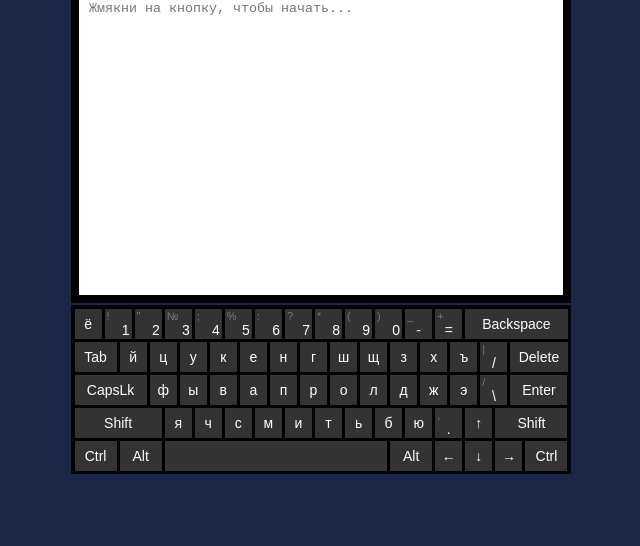
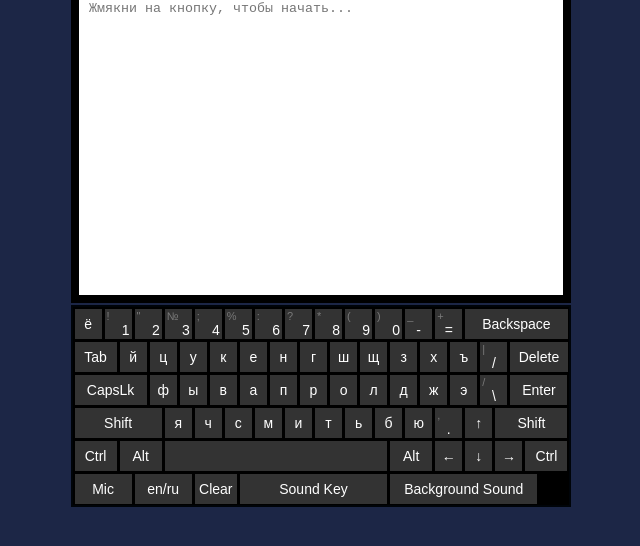
Before and after one commit to Iogsotot/virtual-keyboard, a website with bundled scripts: page src/index.html in a window 1280 px wide. Shown: the part 40-586 px from the top of the page, without its empty margins (319-959 px from the left). Built offline with nearby package versions, Linux system fonts and the light colour scheme.

Commit message:
feat: add sounds for keys

```diff
--- a/src/scripts/Key.js
+++ b/src/scripts/Key.js
@@ -3,11 +3,13 @@
 import create from './utils/create.js';
 
 export default class Key {
-  constructor({ small, shift, code }) {
+  constructor({ small, shift, code, sound }) {
     this.code = code;
     this.small = small;
     this.shift = shift;
-    this.isFnKey = Boolean(small.match(/Ctrl|arr|Alt|Shift|Tab|Back|Del|Enter|Caps|Esc\Win/));
+    this.sound = sound;
+    // this.isFnKey = Boolean(small.match(/Ctrl|arr|Alt|Shift|Tab|Back|Del|Enter|Caps|Esc|Win|Mic|Lang|Clear|SoundKeySwitch|BackgroundSound/));
+    this.isFnKey = Boolean(code.match(/ControlLeft|ArrowRight|ArrowLeft|ArrowUp|ArrowDown|ControlRight|AltLeft|AltRight|ShiftLeft|ShiftRight|Tab|Back|Del|Enter|Caps|Esc|Win|Mic|Lang|Clear|SoundKeySwitch|BackgroundSound/));
 
     // проверяем, что если в объекте по ключу shift лежит не буквы и не цифры, то
     // создаём элемент div с классом sub и записывает в свойства экземпляра класса Key
--- a/src/scripts/Keyboard.js
+++ b/src/scripts/Keyboard.js
@@ -13,11 +13,17 @@ const main = create('main', '',
 export default class Keyboard {
   constructor(rowsOrder) {
     this.rowsOrder = rowsOrder;
+    this.soundEnabled = true;
     // смотрим значение в объекте по ключу
     this.keysPressed = {};
     this.isCaps = false;
-    // this.shiftKey = false;
+    this.isShift = false;
     this.keyBase = [];
+    this.sounds = new Map();
+    this.sounds.set('ru', document.getElementById('ruSound'));
+    this.sounds.set('en', document.getElementById('enSound'));
+    this.sounds.set('fn', document.getElementById('fnSound'));
+    this.sounds.set('num', document.getElementById('numSound'));
   }
 
   // ru or en
@@ -88,6 +94,12 @@ export default class Keyboard {
   //   keyObj.removeEventListener('mouseleave', this.resetButtonsState);
   // }
 
+  changeSoundSetting() {
+    if (this.soundEnabled) this.soundEnabled = false;
+    else this.soundEnabled = true;
+    storage.set('kbSoundEnabled', this.soundEnabled);
+  }
+
   // стрелочная функция для сохранения контекста
   handleEvent = (e) => {
     // один обработчик для всех событий
@@ -99,12 +111,19 @@ export default class Keyboard {
     // вешаем постоянный фокус на textarea
     this.output.focus();
 
+    if (this.soundEnabled) {
+      // добавляем звук(смотрим в объект клавиши)
+      this.sounds.get(keyObj.sound).play();
+    }
+
     if (type.match(/keydown|mousedown/)) {
       if (!type.match(/mouse/)) e.preventDefault();
 
       // флаг состояния шифта
-      if (code.match(/Shift/)) this.shiftKey = true;
-      if (this.shiftKey) this.switchUpperCase(true);
+      if (code.match(/Shift/)) this.isShift = true;
+      if (this.isShift) this.switchUpperCase(true);
+
+      if (code.match(/SoundKeySwitch/)) this.changeSoundSetting();
 
       if (code.match(/Control|Alt|Caps|Shift/) && e.repeat) return;
 
@@ -129,27 +148,25 @@ export default class Keyboard {
       }
 
       // // залипание класса для шифта
-      // if (code.match(/Shift/) && !this.shiftKey) {
-      //   this.shiftKey = true;
+      // if (code.match(/Shift/) && !this.isShift) {
+      //   this.isShift = true;
       //   this.switchUpperCase(true);
-      // } else if (code.match(/Shift/) && this.shiftKey) {
-      //   this.shiftKey = false;
+      // } else if (code.match(/Shift/) && this.isShift) {
+      //   this.isShift = false;
       //   this.switchUpperCase(false);
       //   keyObj.div.classList.remove('active');
       // }
 
       // проверяем статус капслока
       if (!this.isCaps) {
-        this.printToOutput(keyObj, this.shiftKey ? keyObj.shift : keyObj.small);
+        this.printToOutput(keyObj, this.isShift ? keyObj.shift : keyObj.small);
       } else if (this.isCaps) {
-        if (this.shiftKey) {
+        if (this.isShift) {
           this.printToOutput(keyObj, keyObj.sub.innerHTML ? keyObj.shift : keyObj.small);
         } else {
           this.printToOutput(keyObj, !keyObj.sub.innerHTML ? keyObj.shift : keyObj.small);
         }
       }
-
-
 
       this.keysPressed[keyObj.code] = keyObj;
       // console.log(keyObj);
@@ -159,7 +176,7 @@ export default class Keyboard {
     } else if (type.match(/keyup|mouseup/)) {
       this.resetPressedButtons(code);
       if (code.match(/Shift/)) {
-        this.shiftKey = false;
+        this.isShift = false;
         this.switchUpperCase(false);
       }
       if (code.match(/Control/)) this.ctrlKey = false;
@@ -173,7 +190,7 @@ export default class Keyboard {
   resetButtonState = ({ target: { dataset: { code } } }) => {
     if (code.match('Shift')) {
       this.switchUpperCase(false);
-      this.shiftKey = false;
+      this.isShift = false;
       // убираем подсветку
       this.keysPressed[code].div.classList.remove('active');
     }
@@ -212,6 +229,7 @@ export default class Keyboard {
       // eslint-disable-next-line no-param-reassign
       button.shift = keyObj.shift;
       button.small = keyObj.small;
+      button.sound = keyObj.sound;
 
       if (keyObj.shift && keyObj.shift.match(/[^a-zA-Zа-яА-ЯёЁ0-9]/g)) {
         button.sub.innerHTML = keyObj.shift;
@@ -230,15 +248,15 @@ export default class Keyboard {
     if (isTrue) {
       this.keyButtons.forEach((button) => {
         if (button.sub) {
-          if (this.shiftKey) {
+          if (this.isShift) {
             button.sub.classList.add('sub-active'); // класс для Uppercase
             button.letter.classList.add('sub-inactive'); // оно же
           }
         }
 
-        if (!button.isFnKey && this.isCaps && !this.shiftKey && !button.sub.innerHTML) {
+        if (!button.isFnKey && this.isCaps && !this.isShift && !button.sub.innerHTML) {
           button.letter.innerHTML = button.shift;
-        } else if (!button.isFnKey && this.isCaps && this.shiftKey) {
+        } else if (!button.isFnKey && this.isCaps && this.isShift) {
           button.letter.innerHTML = button.small;
         } else if (!button.isFnKey && !button.sub.innerHTML) {
           button.letter.innerHTML = button.shift;
@@ -246,7 +264,7 @@ export default class Keyboard {
       });
     } else {
       this.keyButtons.forEach((button) => {
-      // если пришла кнопка со спецсимволом
+        // если пришла кнопка со спецсимволом
         if (button.sub.innerHTML && !button.isFnKey) {
           button.sub.classList.remove('sub-active'); // класс для Uppercase
           button.letter.classList.remove('sub-inactive'); // оно же
--- a/src/scripts/layouts/en.js
+++ b/src/scripts/layouts/en.js
@@ -3,345 +3,414 @@ export default [
     small: '`',
     shift: '~',
     code: 'Backquote',
+    sound: 'en'
   },
   {
     small: '1',
     shift: '!',
     code: 'Digit1',
+    sound: 'num'
   },
   {
     small: '2',
     shift: '@',
     code: 'Digit2',
+    sound: 'num'
   },
   {
     small: '3',
     shift: '#',
     code: 'Digit3',
+    sound: 'num'
   },
   {
     small: '4',
     shift: '$',
     code: 'Digit4',
+    sound: 'num'
   },
   {
     small: '5',
     shift: '%',
     code: 'Digit5',
+    sound: 'num'
   },
   {
     small: '6',
     shift: '^',
     code: 'Digit6',
+    sound: 'num'
   },
   {
     small: '7',
     shift: '&',
     code: 'Digit7',
+    sound: 'num'
   },
   {
     small: '8',
     shift: '*',
     code: 'Digit8',
+    sound: 'num'
   },
   {
     small: '9',
     shift: '(',
     code: 'Digit9',
+    sound: 'num'
   },
   {
     small: '0',
     shift: ')',
     code: 'Digit0',
+    sound: 'num'
   },
   {
     small: '-',
     shift: '_',
     code: 'Minus',
+    sound: 'num'
   },
   {
     small: '=',
     shift: '+',
     code: 'Equal',
+    sound: 'num'
   },
   {
     small: 'Backspace',
     shift: null,
     code: 'Backspace',
+    sound: 'fn'
   },
   {
     small: 'Delete',
     shift: null,
     code: 'Delete',
+    sound: 'fn'
   },
   {
     small: 'Tab',
     shift: null,
     code: 'Tab',
+    sound: 'fn'
   },
   {
     small: 'q',
     shift: 'Q',
     code: 'KeyQ',
+    sound: 'en'
   },
   {
     small: 'w',
     shift: 'W',
     code: 'KeyW',
+    sound: 'en'
   },
   {
     small: 'e',
     shift: 'E',
     code: 'KeyE',
+    sound: 'en'
   },
   {
     small: 'r',
     shift: 'R',
     code: 'KeyR',
+    sound: 'en'
   },
   {
     small: 't',
     shift: 'T',
     code: 'KeyT',
+    sound: 'en'
   },
   {
     small: 'y',
     shift: 'Y',
     code: 'KeyY',
+    sound: 'en'
   },
   {
     small: 'u',
     shift: 'U',
     code: 'KeyU',
+    sound: 'en'
   },
   {
     small: 'i',
     shift: 'I',
     code: 'KeyI',
+    sound: 'en'
   },
   {
     small: 'o',
     shift: 'O',
     code: 'KeyO',
+    sound: 'en'
   },
   {
     small: 'p',
     shift: 'P',
     code: 'KeyP',
+    sound: 'en'
   },
   {
     small: '[',
     shift: '{',
     code: 'BracketLeft',
+    sound: 'en'
   },
   {
     small: ']',
     shift: '}',
     code: 'BracketRight',
+    sound: 'en'
   },
   {
     small: 'Enter',
     shift: null,
     code: 'Enter',
+    sound: 'fn'
   },
   {
     small: 'CapsLk',
     shift: null,
     code: 'CapsLock',
+    sound: 'fn'
   },
   {
     small: 'a',
     shift: 'A',
     code: 'KeyA',
+    sound: 'en'
   },
   {
     small: 's',
     shift: 'S',
     code: 'KeyS',
+    sound: 'en'
   },
   {
     small: 'd',
     shift: 'D',
     code: 'KeyD',
+    sound: 'en'
   },
   {
     small: 'f',
     shift: 'F',
     code: 'KeyF',
+    sound: 'en'
   },
   {
     small: 'g',
     shift: 'G',
     code: 'KeyG',
+    sound: 'en'
   },
   {
     small: 'h',
     shift: 'H',
     code: 'KeyH',
+    sound: 'en'
   },
   {
     small: 'j',
     shift: 'J',
     code: 'KeyJ',
+    sound: 'en'
   },
   {
     small: 'k',
     shift: 'K',
     code: 'KeyK',
+    sound: 'en'
   },
   {
     small: 'l',
     shift: 'L',
     code: 'KeyL',
+    sound: 'en'
   },
   {
     small: ';',
     shift: ':',
     code: 'Semicolon',
+    sound: 'en'
   },
   {
     small: "'",
     shift: '"',
     code: 'Quote',
+    sound: 'en'
   },
   {
     small: '\\',
     shift: '|',
     code: 'Backslash',
+    sound: 'en'
   },
   {
     small: 'Shift',
     shift: null,
     code: 'ShiftLeft',
+    sound: 'fn'
   },
   {
     small: '<',
     shift: '>',
     code: 'IntlBackslash',
+    sound: 'en'
   },
   {
     small: 'z',
     shift: 'Z',
     code: 'KeyZ',
+    sound: 'en'
   },
   {
     small: 'x',
     shift: 'X',
     code: 'KeyX',
+    sound: 'en'
   },
   {
     small: 'c',
     shift: 'C',
     code: 'KeyC',
+    sound: 'en'
   },
   {
     small: 'v',
     shift: 'V',
     code: 'KeyV',
+    sound: 'en'
   },
   {
     small: 'b',
     shift: 'B',
     code: 'KeyB',
+    sound: 'en'
   },
   {
     small: 'n',
     shift: 'N',
     code: 'KeyN',
+    sound: 'en'
   },
   {
     small: 'm',
     shift: 'M',
     code: 'KeyM',
+    sound: 'en'
   },
   {
     small: ',',
     shift: '<',
     code: 'Comma',
+    sound: 'en'
   },
   {
     small: '.',
     shift: '>',
     code: 'Period',
+    sound: 'en'
   },
   {
     small: '/',
     shift: '?',
     code: 'Slash',
+    sound: 'en'
   },
   {
     small: 'Shift',
     shift: null,
     code: 'ShiftRight',
+    sound: 'fn'
   },
   {
     small: 'Ctrl',
     shift: null,
     code: 'ControlLeft',
+    sound: 'fn'
   },
   {
     small: 'Alt',
     shift: null,
     code: 'AltLeft',
+    sound: 'fn'
   },
   {
     small: ' ',
     shift: null,
     code: 'Space',
+    sound: 'fn'
   },
   {
     small: 'Alt',
     shift: null,
     code: 'AltRight',
+    sound: 'fn'
   },
   {
     small: 'Ctrl',
     shift: null,
     code: 'ControlRight',
+    sound: 'fn'
   },
   {
     small: '&larr;',
     shift: null,
     code: 'ArrowLeft',
+    sound: 'fn'
   },
   {
     small: '&uarr;',
     shift: null,
     code: 'ArrowUp',
+    sound: 'fn'
   },
   {
     small: '&darr;',
     shift: null,
     code: 'ArrowDown',
+    sound: 'fn'
   },
   {
     small: '&rarr;',
     shift: null,
     code: 'ArrowRight',
+    sound: 'fn'
   },
   {
     small: 'Mic',
     shift: null,
     code: 'Mic',
+    sound: 'fn'
   },
   {
     small: 'en/ru',
     shift: null,
-    code: 'En/ru',
+    code: 'Lang',
+    sound: 'fn'
   },
   {
     small: 'Clear',
     shift: null,
-    code: 'Win',
+    code: 'Clear',
+    sound: 'fn'
   },
   {
-    small: 'SoundKeySwitch',
+    small: 'Sound Key',
     shift: null,
     code: 'SoundKeySwitch',
+    sound: 'fn'
   },
   {
-    small: 'BackgroundSound',
+    small: 'Background ound',
     shift: null,
     code: 'BackgroundSound',
+    sound: 'fn'
   },
 ];
--- a/src/scripts/layouts/ru.js
+++ b/src/scripts/layouts/ru.js
@@ -3,345 +3,414 @@ export default [
     small: 'CapsLk',
     shift: null,
     code: 'CapsLock',
+    sound: 'fn'
   },
   {
     small: 'ё',
     shift: 'Ё',
     code: 'Backquote',
+    sound: 'ru'
   },
   {
     small: '1',
     shift: '!',
     code: 'Digit1',
+    sound: 'num'
   },
   {
     small: '2',
     shift: '"',
     code: 'Digit2',
+    sound: 'num'
   },
   {
     small: '3',
     shift: '№',
     code: 'Digit3',
+    sound: 'num'
   },
   {
     small: '4',
     shift: ';',
     code: 'Digit4',
+    sound: 'num'
   },
   {
     small: '5',
     shift: '%',
     code: 'Digit5',
+    sound: 'num'
   },
   {
     small: '6',
     shift: ':',
     code: 'Digit6',
+    sound: 'num'
   },
   {
     small: '7',
     shift: '?',
     code: 'Digit7',
+    sound: 'num'
   },
   {
     small: '8',
     shift: '*',
     code: 'Digit8',
+    sound: 'num'
   },
   {
     small: '9',
     shift: '(',
     code: 'Digit9',
+    sound: 'num'
   },
   {
     small: '0',
     shift: ')',
     code: 'Digit0',
+    sound: 'num'
   },
   {
     small: '-',
     shift: '_',
     code: 'Minus',
+    sound: 'num'
   },
   {
     small: '=',
     shift: '+',
     code: 'Equal',
+    sound: 'num'
   },
   {
     small: 'Backspace',
     shift: null,
     code: 'Backspace',
+    sound: 'fn'
   },
   {
     small: 'Delete',
     shift: null,
     code: 'Delete',
+    sound: 'fn'
   },
   {
     small: 'Tab',
     shift: null,
     code: 'Tab',
+    sound: 'fn'
   },
   {
     small: 'й',
     shift: 'Й',
     code: 'KeyQ',
+    sound: 'ru'
   },
   {
     small: 'ц',
     shift: 'Ц',
     code: 'KeyW',
+    sound: 'ru'
   },
   {
     small: 'у',
     shift: 'У',
     code: 'KeyE',
+    sound: 'ru'
   },
   {
     small: 'к',
     shift: 'К',
     code: 'KeyR',
+    sound: 'ru'
   },
   {
     small: 'е',
     shift: 'Е',
     code: 'KeyT',
+    sound: 'ru'
   },
   {
     small: 'н',
     shift: 'Н',
     code: 'KeyY',
+    sound: 'ru'
   },
   {
     small: 'г',
     shift: 'Г',
     code: 'KeyU',
+    sound: 'ru'
   },
   {
     small: 'ш',
     shift: 'Ш',
     code: 'KeyI',
+    sound: 'ru'
   },
   {
     small: 'щ',
     shift: 'Щ',
     code: 'KeyO',
+    sound: 'ru'
   },
   {
     small: 'з',
     shift: 'З',
     code: 'KeyP',
+    sound: 'ru'
   },
   {
     small: 'х',
     shift: 'Х',
     code: 'BracketLeft',
+    sound: 'ru'
   },
   {
     small: 'ъ',
     shift: 'Ъ',
     code: 'BracketRight',
+    sound: 'ru'
   },
   {
     small: 'Enter',
     shift: null,
     code: 'Enter',
+    sound: 'fn'
   },
   {
     small: 'ф',
     shift: 'Ф',
     code: 'KeyA',
+    sound: 'ru'
   },
   {
     small: 'ы',
     shift: 'Ы',
     code: 'KeyS',
+    sound: 'ru'
   },
   {
     small: 'в',
     shift: 'В',
     code: 'KeyD',
+    sound: 'ru'
   },
   {
     small: 'а',
     shift: 'А',
     code: 'KeyF',
+    sound: 'ru'
   },
   {
     small: 'п',
     shift: 'П',
     code: 'KeyG',
+    sound: 'ru'
   },
   {
     small: 'р',
     shift: 'Р',
     code: 'KeyH',
+    sound: 'ru'
   },
   {
     small: 'о',
     shift: 'О',
     code: 'KeyJ',
+    sound: 'ru'
   },
   {
     small: 'л',
     shift: 'Л',
     code: 'KeyK',
+    sound: 'ru'
   },
   {
     small: 'д',
     shift: 'Д',
     code: 'KeyL',
+    sound: 'ru'
   },
   {
     small: 'ж',
     shift: 'Ж',
     code: 'Semicolon',
+    sound: 'ru'
   },
   {
     small: 'э',
     shift: 'Э',
     code: 'Quote',
+    sound: 'ru'
   },
   {
     small: '\\',
     shift: '/',
     code: 'Backslash',
+    sound: 'ru'
   },
   {
     small: 'Shift',
     shift: null,
     code: 'ShiftLeft',
+    sound: 'fn'
   },
   {
     small: '/',
     shift: '|',
     code: 'IntlBackslash',
+    sound: 'ru'
   },
   {
     small: 'я',
     shift: 'Я',
     code: 'KeyZ',
+    sound: 'ru'
   },
   {
     small: 'ч',
     shift: 'Ч',
     code: 'KeyX',
+    sound: 'ru'
   },
   {
     small: 'с',
     shift: 'С',
     code: 'KeyC',
+    sound: 'ru'
   },
   {
     small: 'м',
     shift: 'М',
     code: 'KeyV',
+    sound: 'ru'
   },
   {
     small: 'и',
     shift: 'И',
     code: 'KeyB',
+    sound: 'ru'
   },
   {
     small: 'т',
     shift: 'Т',
     code: 'KeyN',
+    sound: 'ru'
   },
   {
     small: 'ь',
     shift: 'Ь',
     code: 'KeyM',
+    sound: 'ru'
   },
   {
     small: 'б',
     shift: 'Б',
     code: 'Comma',
+    sound: 'ru'
   },
   {
     small: 'ю',
     shift: 'Ю',
     code: 'Period',
+    sound: 'ru'
   },
   {
     small: '.',
     shift: ',',
     code: 'Slash',
+    sound: 'ru'
   },
   {
     small: 'Shift',
     shift: null,
     code: 'ShiftRight',
+    sound: 'fn'
   },
   {
     small: 'Ctrl',
     shift: null,
     code: 'ControlLeft',
+    sound: 'fn'
   },
   {
     small: 'Alt',
     shift: null,
     code: 'AltLeft',
+    sound: 'fn'
   },
   {
     small: ' ',
     shift: null,
     code: 'Space',
+    sound: 'fn'
   },
   {
     small: 'Alt',
     shift: null,
     code: 'AltRight',
+    sound: 'fn'
   },
   {
     small: 'Ctrl',
     shift: null,
     code: 'ControlRight',
+    sound: 'fn'
   },
   {
     small: '&larr;',
     shift: null,
     code: 'ArrowLeft',
+    sound: 'fn'
   },
   {
     small: '&uarr;',
     shift: null,
     code: 'ArrowUp',
+    sound: 'fn'
   },
   {
     small: '&darr;',
     shift: null,
     code: 'ArrowDown',
+    sound: 'fn'
   },
   {
     small: '&rarr;',
     shift: null,
     code: 'ArrowRight',
+    sound: 'fn'
   },
   {
     small: 'Mic',
     shift: null,
     code: 'Mic',
+    sound: 'fn'
   },
   {
     small: 'en/ru',
     shift: null,
-    code: 'En/ru',
+    code: 'Lang',
+    sound: 'fn'
   },
   {
     small: 'Clear',
     shift: null,
-    code: 'Win',
+    code: 'Clear',
+    sound: 'fn'
   },
   {
-    small: 'SoundKeySwitch',
+    small: 'Sound Key',
     shift: null,
     code: 'SoundKeySwitch',
+    sound: 'fn'
   },
   {
-    small: 'BackgroundSound',
+    small: 'Background Sound',
     shift: null,
     code: 'BackgroundSound',
+    sound: 'fn'
   },
 ];
--- a/src/scripts/script.js
+++ b/src/scripts/script.js
@@ -8,7 +8,7 @@ const rowsOrder = [
   ['CapsLock', 'KeyA', 'KeyS', 'KeyD', 'KeyF', 'KeyG', 'KeyH', 'KeyJ', 'KeyK', 'KeyL', 'Semicolon', 'Quote', 'Backslash', 'Enter'],
   ['ShiftLeft', 'KeyZ', 'KeyX', 'KeyC', 'KeyV', 'KeyB', 'KeyN', 'KeyM', 'Comma', 'Period', 'Slash', 'ArrowUp', 'ShiftRight'],
   ['ControlLeft', 'AltLeft', 'Space', 'AltRight', 'ArrowLeft', 'ArrowDown', 'ArrowRight', 'ControlRight'],
-  // ['Mic', 'En/ru', 'Clear', 'SoundKeySwitch', 'BackgroundSound'],
+  ['Mic', 'Lang', 'Clear', 'SoundKeySwitch', 'BackgroundSound'],
 ];
 
 const language = get('kbLang', '"ru"');
--- a/src/styles/style.scss
+++ b/src/styles/style.scss
@@ -88,6 +88,9 @@ main {
   .sub-inactive {
 
   }
+  &.active {
+    background-color: green;
+  }
 }
 
 [data-code*="Digit"] {
@@ -100,12 +103,15 @@ main {
 [data-code="ControlRight"],
 [data-code="Tab"],
 [data-code="ControlLeft"],
-[data-code*="Alt"]  {
+[data-code*="Alt"],
+[data-code="Clear"]  {
   grid-column: auto / span 3;
 }
 
 [data-code="Enter"],
-[data-code="Delete"] {
+[data-code="Delete"],
+[data-code="Lang"],
+[data-code="Mic"] {
   grid-column: auto / span 4;
 }
 
@@ -118,8 +124,13 @@ main {
   grid-column: auto / span 6;
 }
 
-[data-code="Backspace"] {
+[data-code="Backspace"]{
   grid-column: auto / span 7;
+}
+
+[data-code="BackgroundSound"],
+[data-code*="Sound"] {
+  grid-column: auto / span 10;
 }
 
 [data-code="Space"] {
```
Also changed, not shown: src/index.html (+5 -0 lines), src/styles/style.css, 5 other files.
